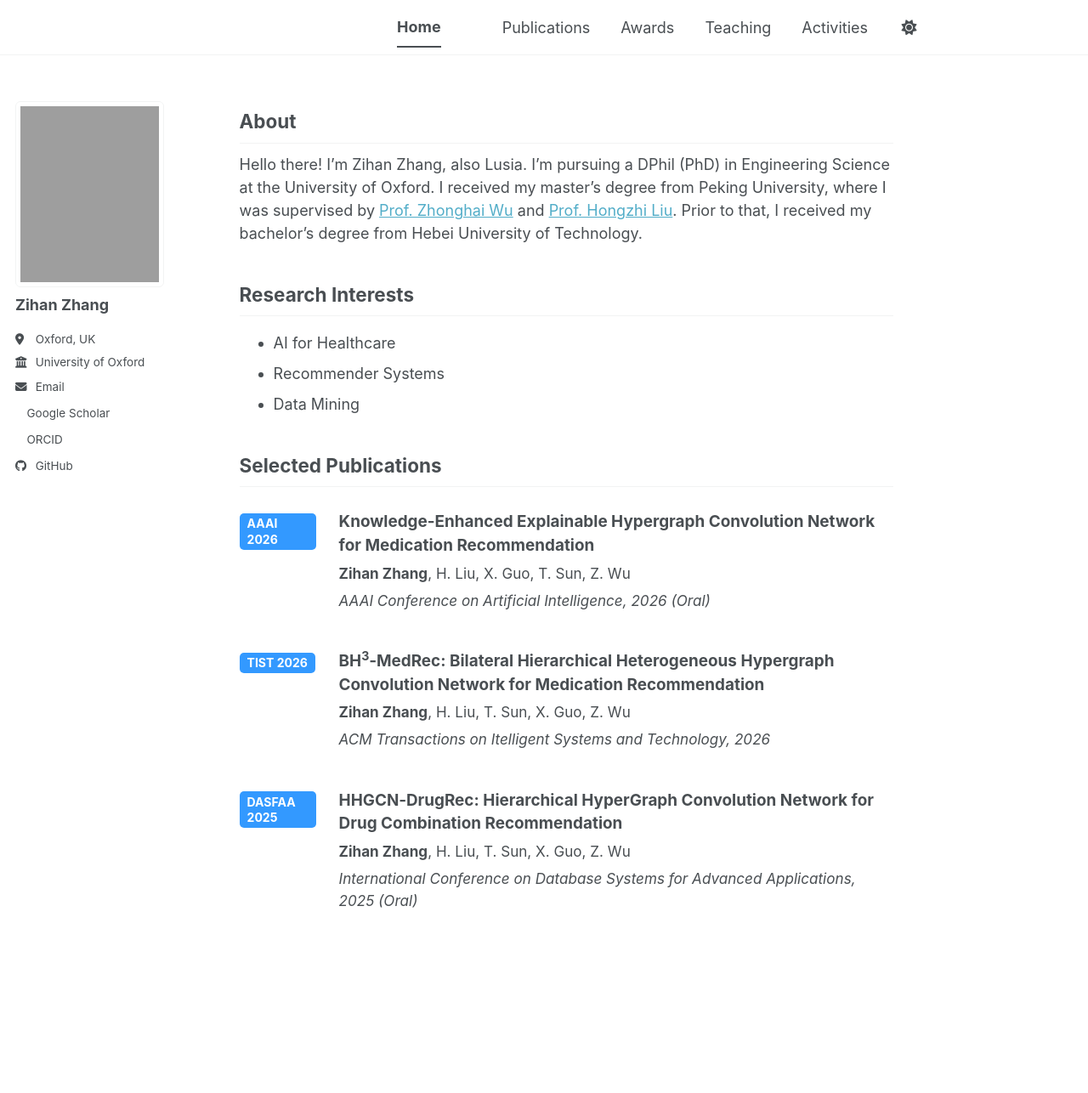
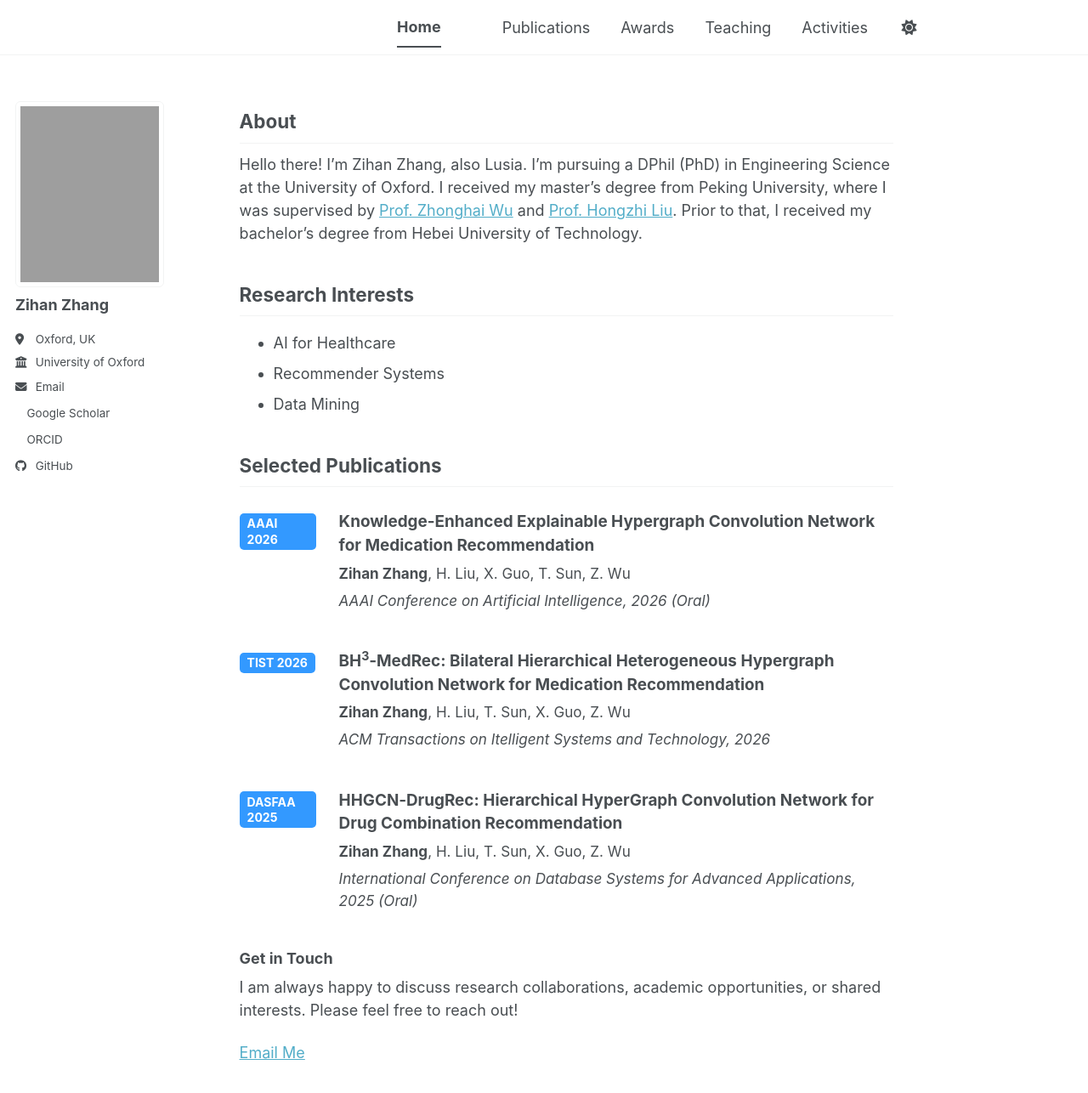
Before and after one commit to LusiaZ/LusiaZ.github.io, a Jekyll site: the page built from _pages/about.md, in a window 1280 px wide and 1333 px high. Shown: the top 1286 px of the window at 85% size. Built offline with Jekyll 4.4.1, drawn with Linux system fonts in a browser that asks for light colours; a style sheet for code colours, icons or effects is not loaded.

Commit message:
Update about.md

```diff
--- a/_pages/about.md
+++ b/_pages/about.md
@@ -87,3 +87,18 @@ Hello there! I'm Zihan Zhang, also Lusia. I'm pursuing a DPhil (PhD) in Engineer
   </article>
 
 </div>
+
+<section class="contact-cta">
+  <div class="contact-text">
+    <h3>Get in Touch</h3>
+    <p>
+      I am always happy to discuss research collaborations, academic
+      opportunities, or shared interests. Please feel free to reach out!
+    </p>
+  </div>
+
+  <a class="contact-button"
+     href="mailto:zihan.zhang@eng.ox.ac.uk">
+    Email Me
+  </a>
+</section>
```
